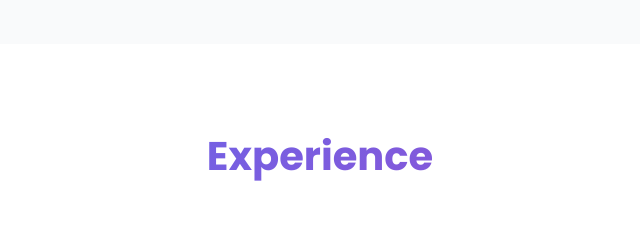
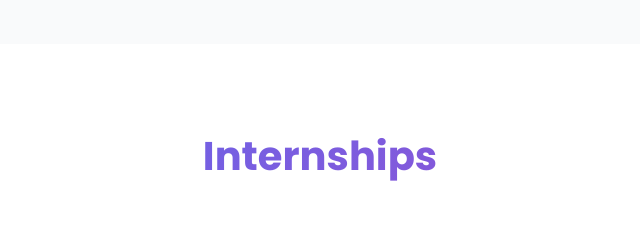
Before and after one commit to SaiGanesh-Gunda/sai-ganesh-portfolio, a plain HTML site: page index.html in a window 1280 px wide. Shown: the part 2440-2680 px from the top of the page, 320-960 px from the left. Drawn offline with Linux system fonts and the light colour scheme.

Commit message:
Updated portfolio design

```diff
--- a/index.html
+++ b/index.html
@@ -150,7 +150,7 @@
     <!-- Experience Section -->
     <section id="experience" class="experience">
         <div class="container">
-            <h2 class="section-title">Experience</h2>
+            <h2 class="section-title">Internships</h2>
             <div class="experience-grid">
                 <div class="experience-card">
                     <div class="experience-icon">
```
